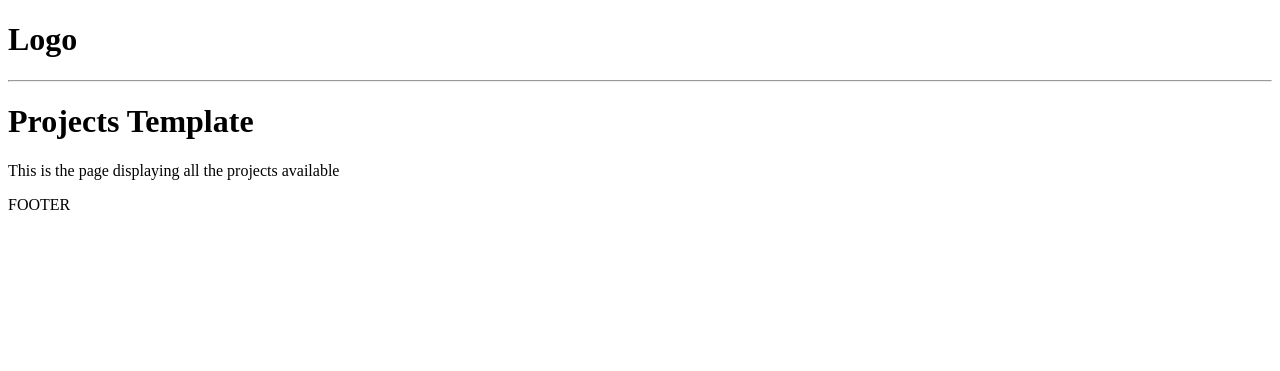
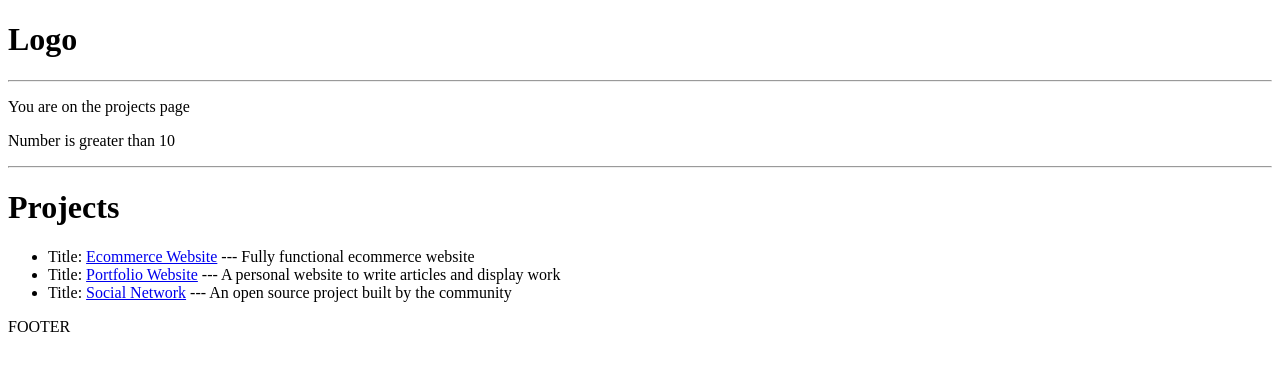
Before and after one commit to MihaiChirilov/devsearch, a Django app: page / in a window 1280 px wide. Shown: the top 371 px of the page. Run offline with Django 5.2, Linux system fonts and the light colour scheme.

Commit message:
Rendering data to templates

```diff
--- a/projects/templates/projects/projects.html
+++ b/projects/templates/projects/projects.html
@@ -1,6 +1,19 @@
 {% extends 'main.html' %}
 
+
+
 {% block content %}
-    <h1>Projects Template</h1>
-    <p>This is the page displaying all the projects available</p>
+    <p>You are on the {{ page }} page</p>
+    {% if number > 10 %}
+        <p>Number is greater than 10</p>
+        {% else %}
+        <p>Number is less than 10.</p>
+    {% endif %}
+    <hr>
+    <h1>Projects</h1>
+    <ul>
+    {% for project in projects %}
+        <li>Title: <a href="{% url 'project' project.id  %}">{{ project.title }}</a> --- {{ project.description }}</li>
+    {% endfor %}
+    </ul>
 {% endblock content %}
--- a/projects/templates/projects/single-project.html
+++ b/projects/templates/projects/single-project.html
@@ -1,4 +1,6 @@
 {% extends 'main.html' %}
 {% block content %}
-<h1>Single Project Template</h1>
+<h1>{{ project.title }}</h1>
+    <br>
+    <p>{{ project.description }}</p>
 {%  endblock content %}
--- a/projects/urls.py
+++ b/projects/urls.py
@@ -3,5 +3,5 @@ from . import views
 
 urlpatterns = [
     path('', views.projects, name='projects'),
-    path('project/<str:pk>/', views.project, name='SINGLE PROJECT'),
+    path('project/<str:pk>/', views.project, name='project'),
 ]
--- a/projects/views.py
+++ b/projects/views.py
@@ -1,9 +1,34 @@
 from django.shortcuts import render
 from django.http import HttpResponse
 
+projectsList = [
+    {
+        'id': '1',
+        'title': 'Ecommerce Website',
+        'description': 'Fully functional ecommerce website'
+    },
+    {
+        'id': '2',
+        'title': 'Portfolio Website',
+        'description': 'A personal website to write articles and display work'
+    },
+    {
+        'id': '3',
+        'title': 'Social Network',
+        'description': 'An open source project built by the community'
+    }
+]
+
 # Create your views here.
 def projects(request):
-    return render(request, 'projects/projects.html')
+    page = 'projects'
+    number = 11
+    context = {'page': page, 'number': number, 'projects': projectsList}
+    return render(request, 'projects/projects.html', context)
 
 def project(request, pk):
-    return render(request, 'projects/single-project.html')
+    projectObj = None
+    for i in projectsList:
+        if i['id'] == pk:
+            projectObj = i
+    return render(request, 'projects/single-project.html', {'project': projectObj})
```
